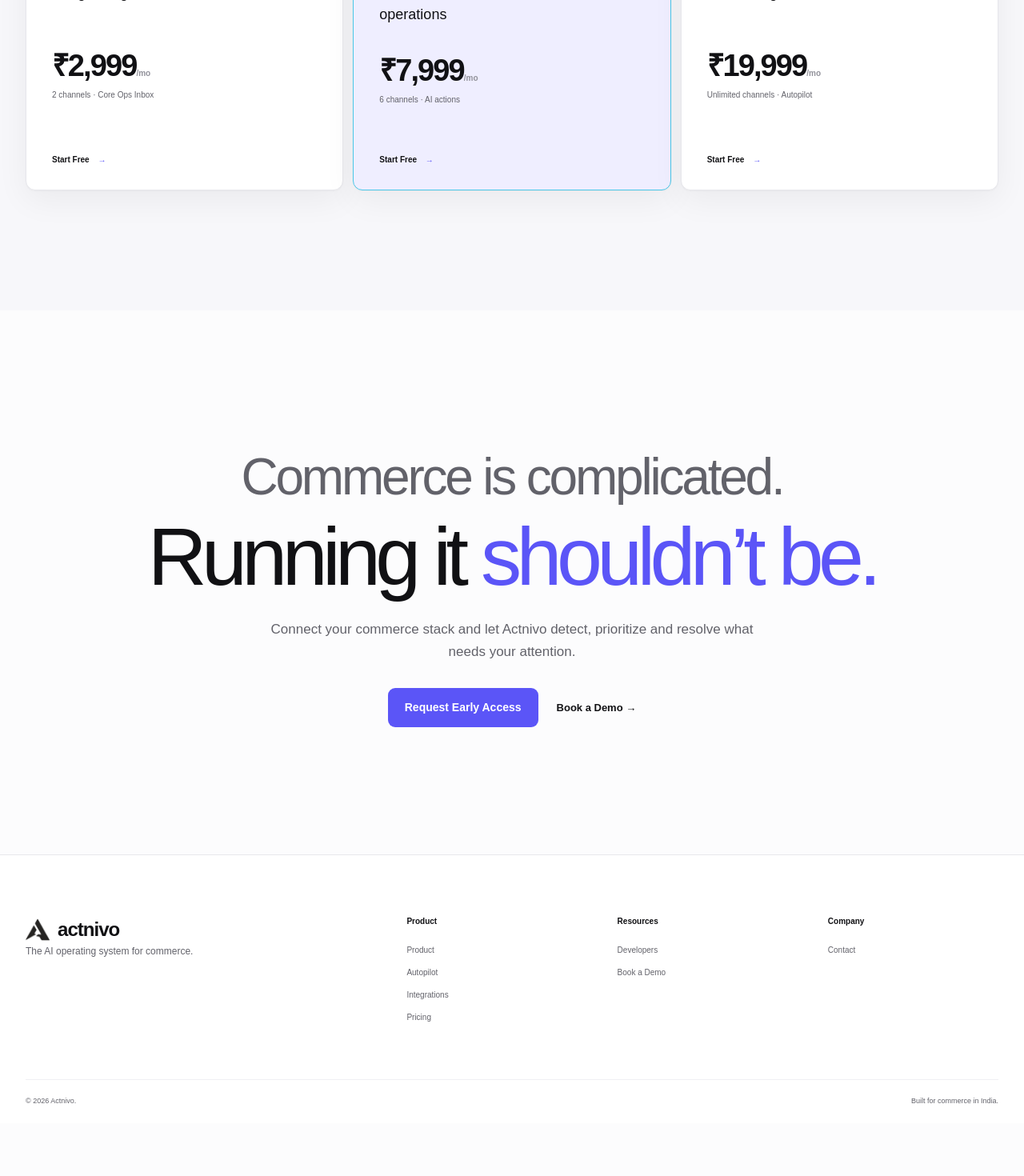
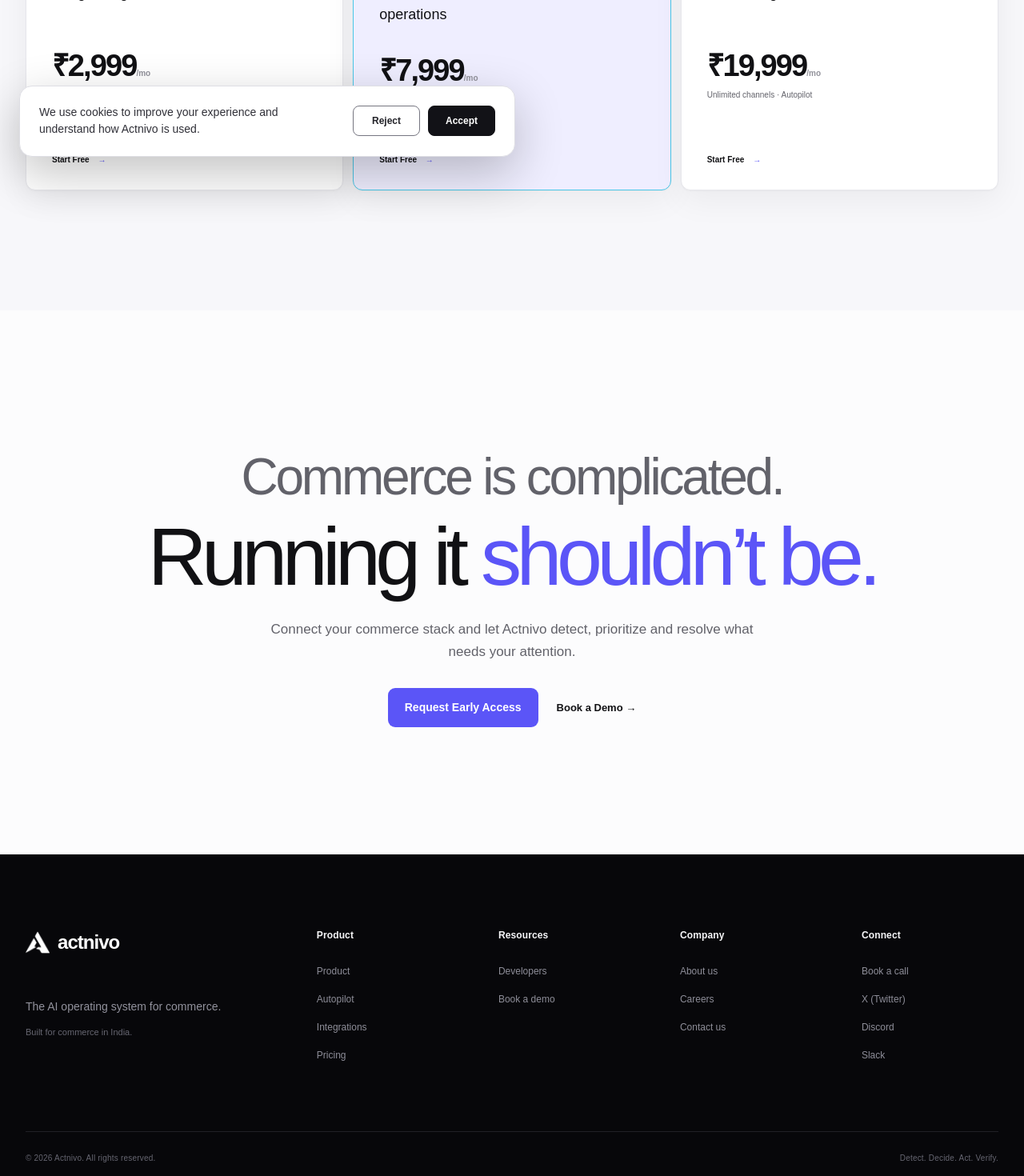
Before and after one commit to shivanipaunikar/actnivo, a Next.js app: page /pricing in a window 1280 px wide. Shown: the part 580-2050 px from the top of the page at 80% size. Before the commit the page ends 1984 px from the top, so only its background shows below. Built offline with nearby package versions, Linux system fonts and the light colour scheme.

Commit message:
Add dark footer and cookie consent

```diff
--- a/app/globals.css
+++ b/app/globals.css
@@ -680,3 +680,38 @@
   .hero-demo-wrap{padding:0 0 22px}
 }
 @media(prefers-reduced-motion:reduce){.hero-visual{animation:none}}
+
+/* Dark editorial footer and consent surface. */
+.marketing-footer{position:relative;padding:92px 0 30px;border:0;background:#07070a;color:#fff}
+.footer-main{grid-template-columns:1.8fr repeat(4,1fr);gap:56px;padding-top:0;padding-bottom:86px}
+.footer-intro{display:block!important}
+.marketing-footer .footer-brand{color:#fff}
+.marketing-footer .footer-brand .actnivo-mark{filter:grayscale(1) invert(1) brightness(2)}
+.footer-main>div>p{max-width:260px;margin:52px 0 0;color:#92929d;font-size:14px;line-height:1.55}
+.footer-main>div>small{display:block;margin-top:12px;color:#666671;font-size:11px}
+.footer-main>div:not(:first-child){gap:17px}
+.footer-main b{margin-bottom:10px;color:#f6f6f8;font-size:12px;font-weight:650;letter-spacing:.01em}
+.footer-main a:not(.footer-brand){width:max-content;color:#8e8e99;font-size:12px;transition:color .2s ease}
+.footer-main a:not(.footer-brand):hover{color:#fff}
+.footer-bottom{padding-top:25px;padding-bottom:0;border-color:#202026;color:#666671;font-size:10px;letter-spacing:.02em}
+.cookie-consent{position:fixed;z-index:100;left:24px;bottom:24px;width:min(620px,calc(100% - 48px));display:grid;grid-template-columns:1fr auto;align-items:center;gap:28px;padding:22px 24px;border:1px solid #dedee4;border-radius:16px;background:#fff;color:#303038;box-shadow:0 20px 60px rgba(0,0,0,.24)}
+.cookie-consent p{max-width:370px;margin:0;font-size:14px;line-height:1.55}
+.cookie-consent>div{display:flex;gap:10px}
+.cookie-consent button{min-width:84px;padding:11px 15px;border-radius:8px;font:650 12px Arial,Helvetica,sans-serif;cursor:pointer;transition:transform .2s ease,background .2s ease}
+.cookie-consent button:hover{transform:translateY(-1px)}
+.cookie-reject{border:1px solid #767681;background:#fff;color:#24242a}
+.cookie-accept{border:1px solid #121217;background:#121217;color:#fff}
+
+@media(max-width:900px){
+  .footer-main{grid-template-columns:1.5fr repeat(2,1fr);row-gap:55px}
+  .footer-intro{grid-row:span 2}
+}
+@media(max-width:600px){
+  .marketing-footer{padding-top:72px}
+  .footer-main{grid-template-columns:1fr 1fr;gap:46px 28px;padding-bottom:58px}
+  .footer-intro{grid-column:1 / -1;grid-row:auto}
+  .footer-main>div>p{margin-top:28px}
+  .footer-bottom{align-items:flex-start}
+  .cookie-consent{left:12px;bottom:12px;width:calc(100% - 24px);grid-template-columns:1fr;gap:17px;padding:19px}
+  .cookie-consent>div{justify-content:flex-end}
+}
--- a/components/marketing/Footer.tsx
+++ b/components/marketing/Footer.tsx
@@ -1,3 +1,91 @@
+"use client";
+
+import { useEffect, useState } from "react";
 import { ActnivoMark } from "../brand/ActnivoMark";
 
-export function Footer(){return <footer className="marketing-footer"><div className="footer-main section-shell"><div><a className="marketing-brand footer-brand" href="#top"><ActnivoMark />actnivo</a><p>The AI operating system for commerce.</p></div><div><b>Product</b><a href="#product">Product</a><a href="#autopilot">Autopilot</a><a href="#integrations">Integrations</a><a href="/pricing">Pricing</a></div><div><b>Resources</b><a href="#developers">Developers</a><a href="mailto:hello@actnivo.com?subject=Actnivo demo">Book a Demo</a></div><div><b>Company</b><a href="mailto:hello@actnivo.com">Contact</a></div></div><div className="footer-bottom section-shell"><span>© 2026 Actnivo.</span><span>Built for commerce in India.</span></div></footer>}
+const CONSENT_KEY = "actnivo-cookie-consent";
+
+export function Footer() {
+  const [showConsent, setShowConsent] = useState(true);
+
+  useEffect(() => {
+    const timer = window.setTimeout(() => {
+      try {
+        setShowConsent(window.localStorage.getItem(CONSENT_KEY) === null);
+      } catch {
+        setShowConsent(true);
+      }
+    }, 0);
+    return () => window.clearTimeout(timer);
+  }, []);
+
+  function chooseConsent(choice: "accepted" | "rejected") {
+    try {
+      window.localStorage.setItem(CONSENT_KEY, choice);
+    } catch {
+      // The preference still applies for this page view when storage is unavailable.
+    }
+    setShowConsent(false);
+  }
+
+  return (
+    <>
+      <footer className="marketing-footer">
+        <div className="footer-main section-shell">
+          <div className="footer-intro">
+            <a className="marketing-brand footer-brand" href="#top">
+              <ActnivoMark />
+              actnivo
+            </a>
+            <p>The AI operating system for commerce.</p>
+            <small>Built for commerce in India.</small>
+          </div>
+
+          <div>
+            <b>Product</b>
+            <a href="#product">Product</a>
+            <a href="#autopilot">Autopilot</a>
+            <a href="#integrations">Integrations</a>
+            <a href="/pricing">Pricing</a>
+          </div>
+
+          <div>
+            <b>Resources</b>
+            <a href="#developers">Developers</a>
+            <a href="mailto:hello@actnivo.com?subject=Actnivo demo">Book a demo</a>
+          </div>
+
+          <div>
+            <b>Company</b>
+            <a href="#product">About us</a>
+            <a href="mailto:hello@actnivo.com?subject=Careers at Actnivo">Careers</a>
+            <a href="mailto:hello@actnivo.com">Contact us</a>
+          </div>
+
+          <div>
+            <b>Connect</b>
+            <a href="mailto:hello@actnivo.com?subject=Book an Actnivo call">Book a call</a>
+            <a href="https://x.com/actnivo" target="_blank" rel="noreferrer">X (Twitter)</a>
+            <a href="mailto:hello@actnivo.com?subject=Join Actnivo on Discord">Discord</a>
+            <a href="mailto:hello@actnivo.com?subject=Join the Actnivo Slack community">Slack</a>
+          </div>
+        </div>
+
+        <div className="footer-bottom section-shell">
+          <span>© 2026 Actnivo. All rights reserved.</span>
+          <span>Detect. Decide. Act. Verify.</span>
+        </div>
+      </footer>
+
+      {showConsent && (
+        <aside className="cookie-consent" role="dialog" aria-label="Cookie preferences" aria-live="polite">
+          <p>We use cookies to improve your experience and understand how Actnivo is used.</p>
+          <div>
+            <button type="button" className="cookie-reject" onClick={() => chooseConsent("rejected")}>Reject</button>
+            <button type="button" className="cookie-accept" onClick={() => chooseConsent("accepted")}>Accept</button>
+          </div>
+        </aside>
+      )}
+    </>
+  );
+}
```
Also changed, not shown: 1 other file (tests, documents, lock files or other folders).
